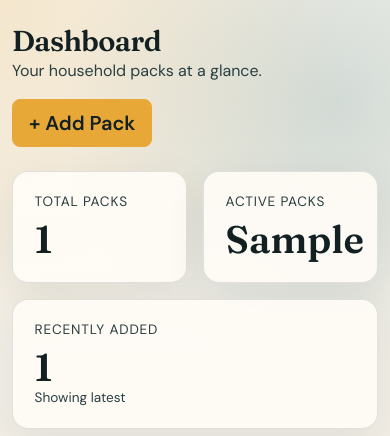
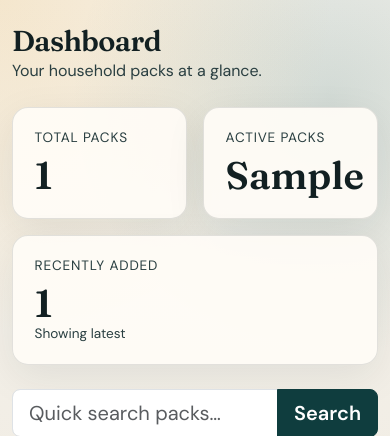
Before and after one commit to pranavmtn/small-packs, a Flask app: template app/templates/dashboard/index.html in a window 390 px wide. Shown: the top 436 px of the page. Run offline with Flask 3, Linux system fonts and the light colour scheme; the template is opened without the code that fills it: most values are stand-ins (such as "Sample title", 1, 10 or a date in 2020); grey boxes marked "Sample" are stand-in pictures.

Commit message:
Hide Add Pack buttons on mobile, change empty state text to non-button

```diff
--- a/app/templates/dashboard/index.html
+++ b/app/templates/dashboard/index.html
@@ -7,7 +7,7 @@
     <h1 class="page-title">Dashboard</h1>
     <p class="page-sub mb-0">Your household packs at a glance.</p>
   </div>
-  <a href="{{ url_for('packs.add') }}" class="btn btn-accent btn-lg">+ Add Pack</a>
+  <a href="{{ url_for('packs.add') }}" class="btn btn-accent btn-lg d-none d-md-inline-block">+ Add Pack</a>
 </div>
 
 <div class="row g-3 mb-4">
@@ -70,7 +70,7 @@
   {% else %}
     <div class="empty-state">
       <p>No packs yet.</p>
-      <a href="{{ url_for('packs.add') }}" class="btn btn-accent">Add your first pack</a>
+      <p>Use the button below to add your first pack.</p>
     </div>
   {% endif %}
 </section>
--- a/app/templates/packs/list.html
+++ b/app/templates/packs/list.html
@@ -7,7 +7,7 @@
     <h1 class="page-title">All Packs</h1>
     <p class="page-sub mb-0">{{ packs|length }} shown</p>
   </div>
-  <a href="{{ url_for('packs.add') }}" class="btn btn-accent">+ Add Pack</a>
+  <a href=\"{{ url_for('packs.add') }}\" class=\"btn btn-accent d-none d-md-inline-block\">+ Add Pack</a>
 </div>
 
 <form method="get" class="row g-2 align-items-end filter-bar mb-4">
```
